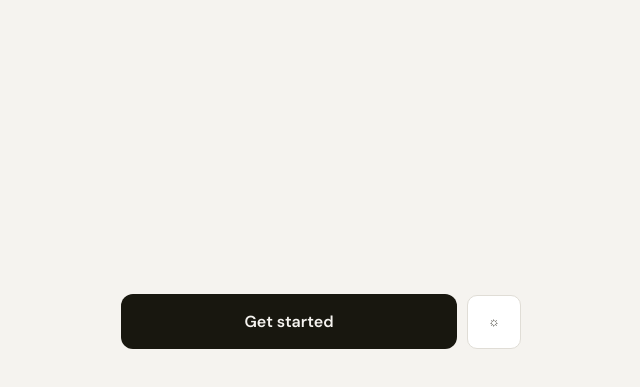
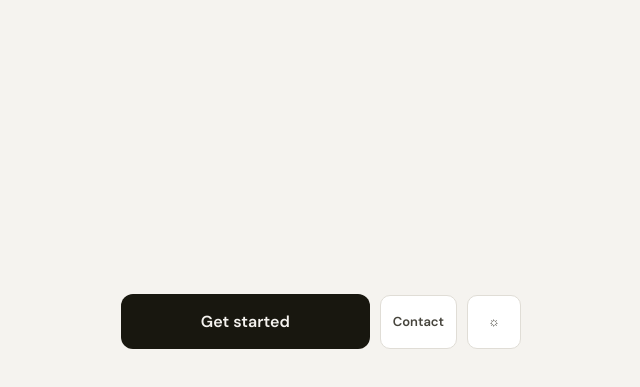
Before and after one commit to Arman-Nassiri/earpiece-coach, a website: page index.html in a window 1280 px wide. Shown: the part 403-790 px from the top of the page, without its empty margins (319-959 px from the left). Drawn offline with Linux system fonts and the light colour scheme.

Commit message:
Restore contact in top-level screens

```diff
--- a/app.js
+++ b/app.js
@@ -633,6 +633,14 @@ document.getElementById('modalOverlay').addEventListener('click', e => {
   if (e.target === document.getElementById('modalOverlay')) closeModal();
 });
 
+function openContact(event) {
+  const ua = navigator.userAgent || '';
+  const isMobile = /Android|iPhone|iPad|iPod/i.test(ua);
+  if (isMobile) return;
+  event.preventDefault();
+  window.open('https://mail.google.com/mail/?view=cm&fs=1&tf=1&to=gibselcue@gmail.com', '_blank', 'noopener');
+}
+
 // ─────────────────────────────────────────────────────────────────────────────
 // NAVIGATION
 // ─────────────────────────────────────────────────────────────────────────────
--- a/index.html
+++ b/index.html
@@ -44,6 +44,7 @@
     </div>
     <div class="launch-actions">
       <button class="btn" onclick="go('s-key')">Get started</button>
+      <a class="icon-btn contact-btn" href="mailto:gibselcue@gmail.com" onclick="openContact(event)" title="Contact us">Contact</a>
       <button class="icon-btn" id="themeBtnLaunch" onclick="toggleTheme()">&#9788;</button>
     </div>
     <div class="launch-theme-row" style="display:none;"></div>
@@ -55,6 +56,7 @@
   <div class="key-inner">
     <div class="key-back-row">
       <div class="key-back" onclick="go('s-launch')">&#8592;</div>
+      <a class="icon-btn contact-btn" href="mailto:gibselcue@gmail.com" onclick="openContact(event)" title="Contact us">Contact</a>
     </div>
     <div class="key-top">
       <div class="key-title">Your API Key</div>
@@ -117,6 +119,7 @@
       <div class="home-sub">What are you walking into?</div>
     </div>
     <div class="home-sidebar-actions">
+      <a class="icon-btn contact-btn" href="mailto:gibselcue@gmail.com" onclick="openContact(event)" title="Contact us">Contact</a>
       <button class="icon-btn" id="themeBtn" onclick="toggleTheme()">&#9788;</button>
       <button class="icon-btn" onclick="changeKey()" title="Change API key">&#8644;</button>
       <button class="icon-btn" onclick="goChat()" title="AI Chat" id="chatIconBtn">
--- a/styles.css
+++ b/styles.css
@@ -126,6 +126,13 @@ html, body {
 }
 .icon-btn:active { transform: scale(0.9); background: var(--bg2); }
 .icon-btn:hover { background: var(--bg2); }
+.contact-btn {
+  text-decoration: none;
+  padding: 0 12px;
+  width: auto;
+  min-width: 44px;
+  color: var(--text2);
+}
 
 /* ── MODAL SHEET ── */
 .modal-overlay {
```
